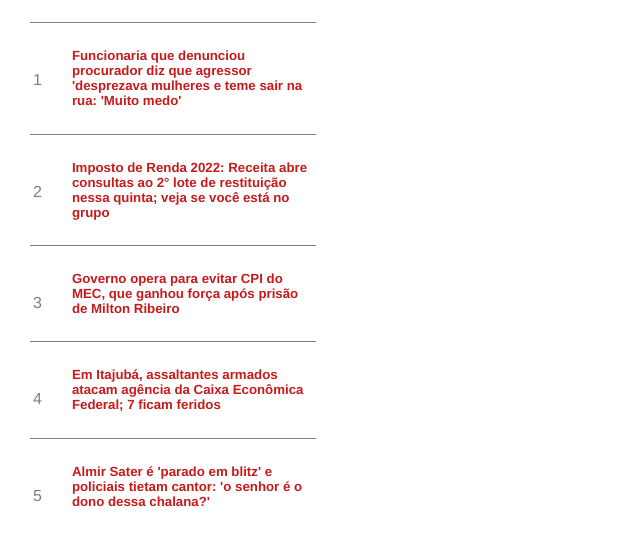
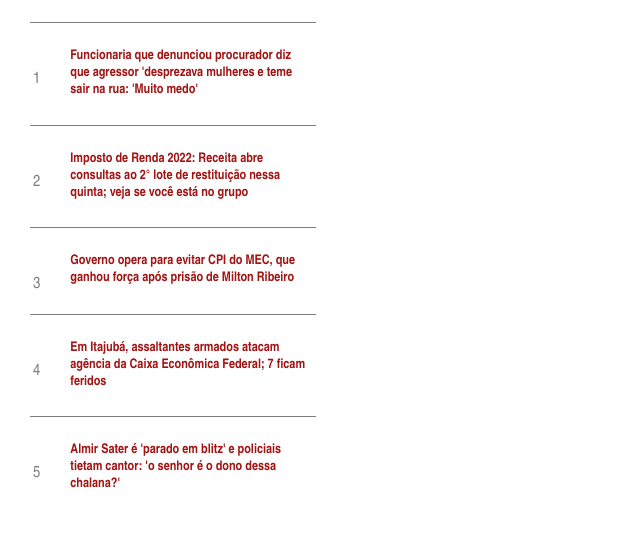
Before and after one commit to pResende7/Quest3, a React (Vite) app: page / in a window 1280 px wide. Shown: the top 546 px of the page, without its empty margins (0-640 px from the left). Built offline with nearby package versions, Linux system fonts and the light colour scheme.

Commit message:
Estilização na aba Container.css

```diff
--- a/src/Container.css
+++ b/src/Container.css
@@ -11,13 +11,13 @@
  }
 
  .numero{
-     font-family: Helvetica;
+     font-family: 'Arial Narrow';
      margin-top: 45px;
      color: rgb(126, 126, 126);
  }
 
  .texto{
-     font-family: Helvetica;
+     font-family: 'Arial Narrow';
      margin-left: 30px;
-     color: #c71a1a;
+     color: #a11414;
  }
```
